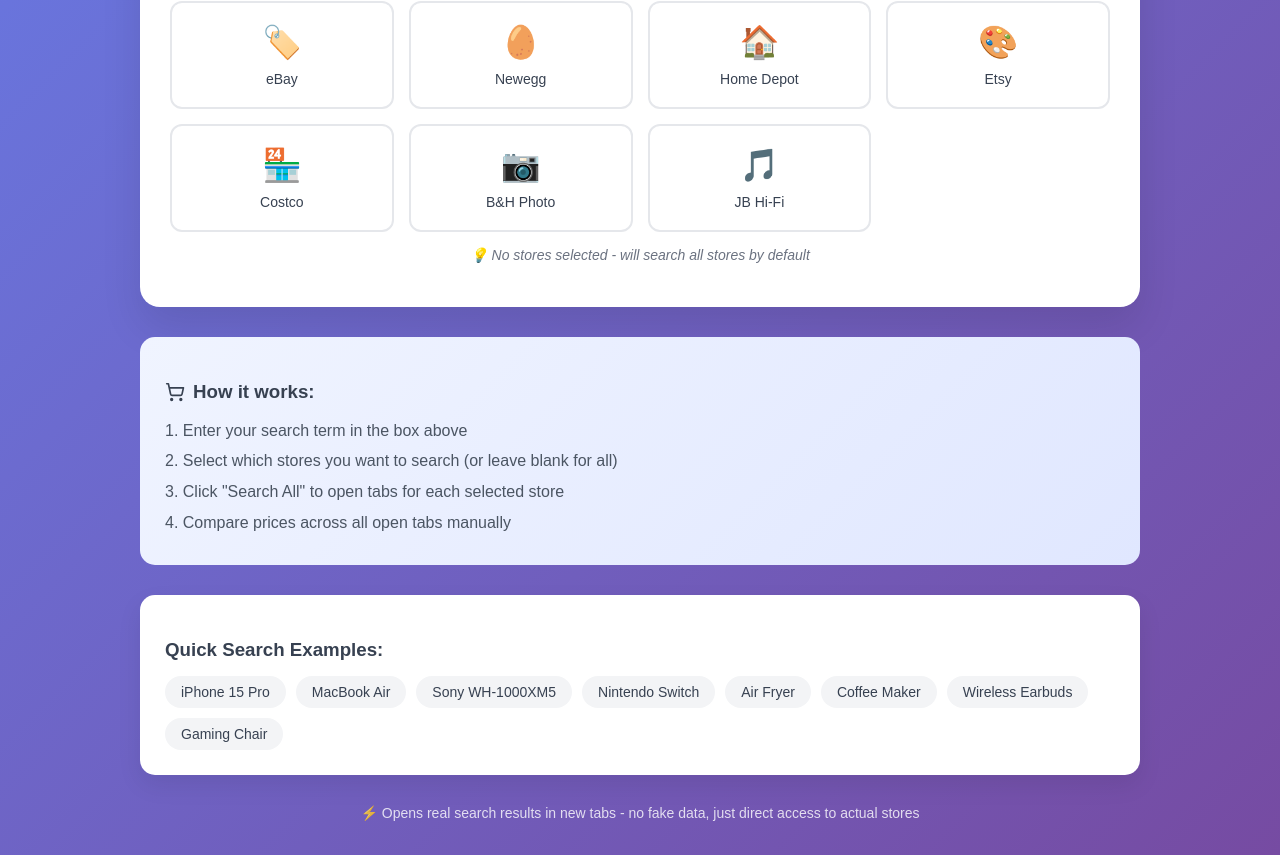
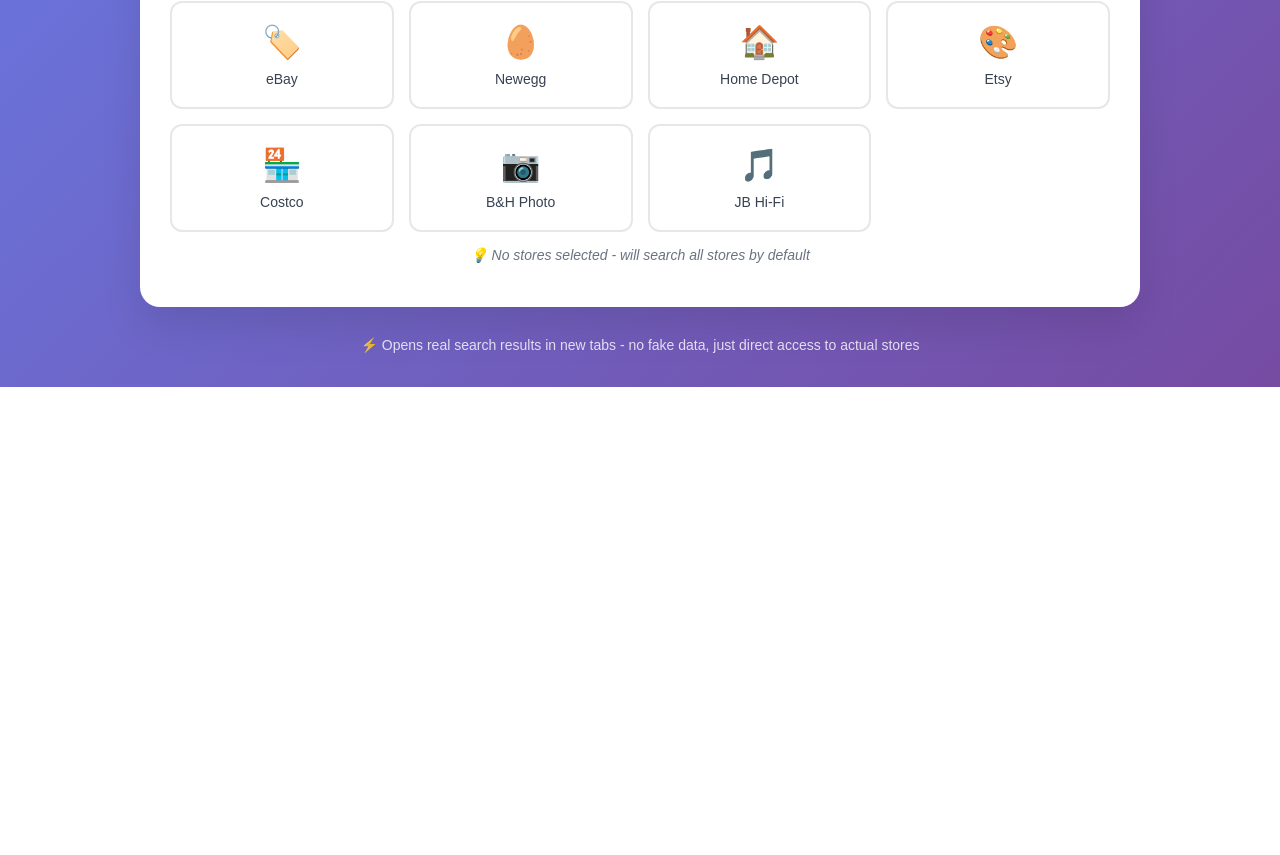
Before and after one commit to ireneyyli/compare-price-tool, a React (Create React App) app: page / in a window 1280 px wide. Shown: the part 504-1359 px from the top of the page. After the commit the page ends 891 px from the top, so only its background shows below. Built offline with nearby package versions, Linux system fonts and the light colour scheme.

Commit message:
Update MultiStoreSearchTool.js

```diff
--- a/src/MultiStoreSearchTool.js
+++ b/src/MultiStoreSearchTool.js
@@ -415,7 +415,7 @@
         </div>
 
         {/* Instructions */}
-        <div style={styles.instructionCard}>
+        {/* <div style={styles.instructionCard}>
           <h3 style={styles.instructionTitle}>
             <ShoppingCart size={20} />
             How it works:
@@ -426,10 +426,10 @@
             <p style={{margin: '5px 0'}}>3. Click "Search All" to open tabs for each selected store</p>
             <p style={{margin: '5px 0'}}>4. Compare prices across all open tabs manually</p>
           </div>
-        </div>
+        </div> */}
 
         {/* Quick Search Examples */}
-        <div style={styles.exampleCard}>
+        {/* <div style={styles.exampleCard}>
           <h3 style={styles.exampleTitle}>Quick Search Examples:</h3>
           <div style={styles.exampleGrid}>
             {[
@@ -453,7 +453,7 @@
               </button>
             ))}
           </div>
-        </div>
+        </div> */}
 
         {/* Footer */}
         <div style={styles.footer}>
```
